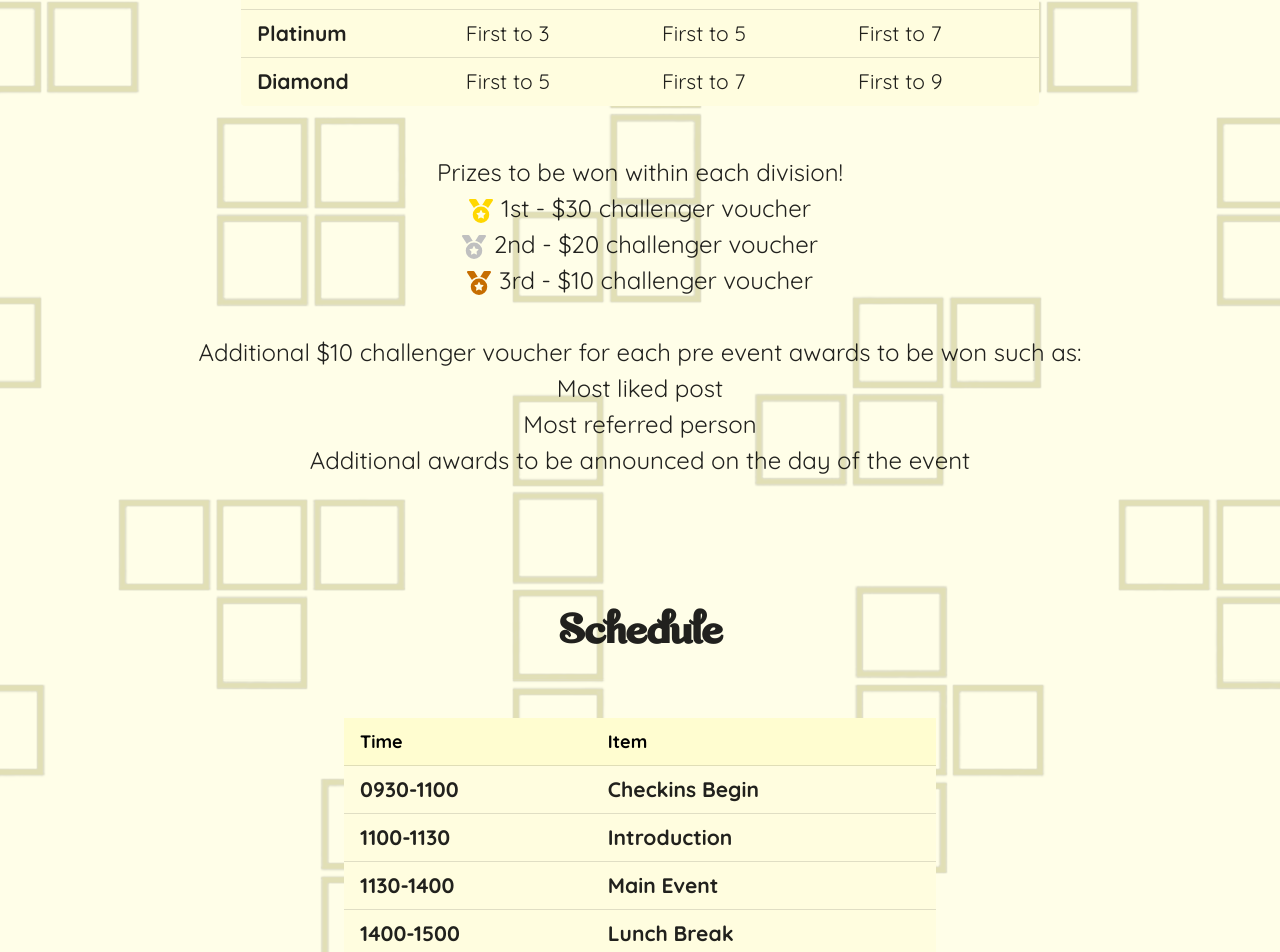
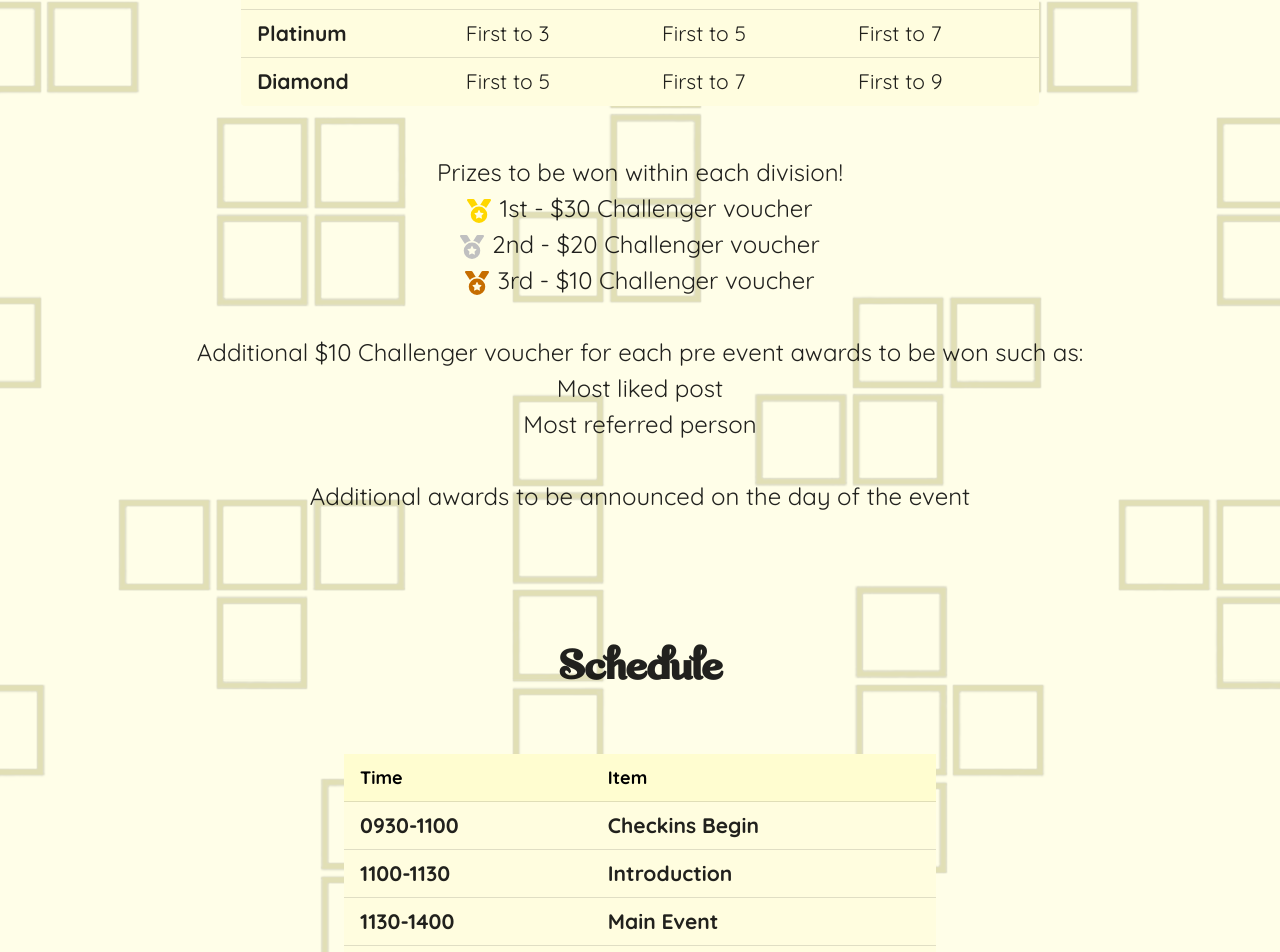
Before and after one commit to SPMS-Tetris/SPMS-Tetris.github.io, a Vue app: page / in a window 1280 px wide. Shown: the part 1322-2274 px from the top of the page. Built offline with nearby package versions, Linux system fonts and the light colour scheme.

Commit message:
capitalised Challenger :p

```diff
--- a/src/views/Info.vue
+++ b/src/views/Info.vue
@@ -42,13 +42,14 @@
 
     <h2>
       Prizes to be won within each division! <br/>
-      <v-icon class="mr-2">$gold_medal</v-icon>1st - $30 challenger voucher <br/>
-      <v-icon class="mr-2">$silver_medal</v-icon>2nd - $20 challenger voucher <br/>
-      <v-icon class="mr-2">$bronze_medal</v-icon>3rd - $10 challenger voucher <br/>
+      <v-icon class="mr-2">$gold_medal</v-icon>1st - $30 Challenger voucher <br/>
+      <v-icon class="mr-2">$silver_medal</v-icon>2nd - $20 Challenger voucher <br/>
+      <v-icon class="mr-2">$bronze_medal</v-icon>3rd - $10 Challenger voucher <br/>
       <br/>
-      Additional $10 challenger voucher for each pre event awards to be won such as: <br/>
+      Additional $10 Challenger voucher for each pre event awards to be won such as: <br/>
       Most liked post <br/>
       Most referred person <br/>
+      <br/>
       Additional awards to be announced on the day of the event <br/>
     </h2>
   </v-container>
```
